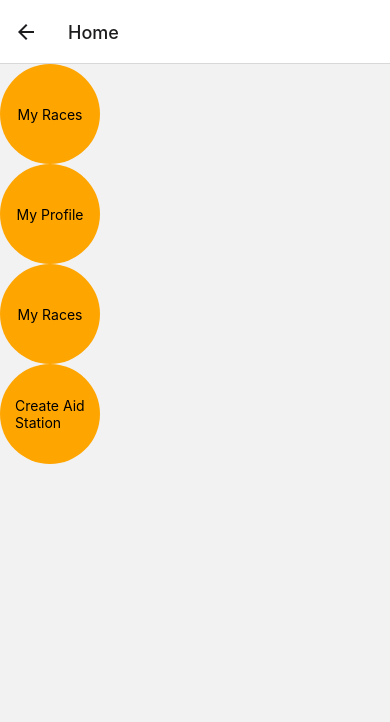
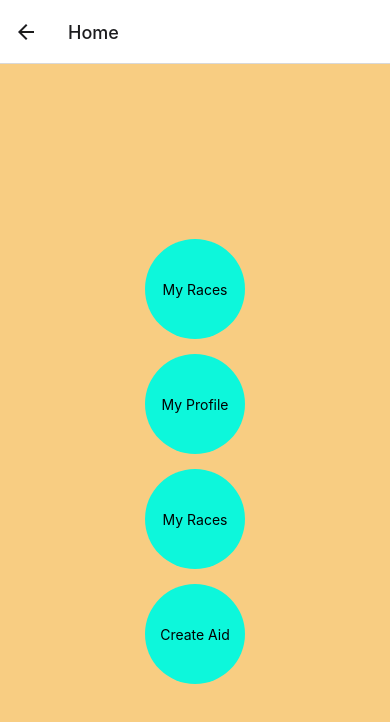
Before and after one commit to GreenField-Org/ultracrewmobile, a React Native app: screen /Home in a window 390 px wide. Shown: the top 722 px of the page. Built offline with nearby package versions, Linux system fonts and the light colour scheme.

Commit message:
adding default colors

```diff
--- a/Views/Home.js
+++ b/Views/Home.js
@@ -8,7 +8,7 @@ import { Button, Pressable } from 'react-native';
 
 export default function Home({ navigation }) {
     return (
-        <View>
+        <View style={styles.container}>
             <Pressable
               title="My Races"
               color= 'black'
@@ -36,7 +36,7 @@ export default function Home({ navigation }) {
       style={styles.button}
       backgroundColor= 'blue'
       onPress={() => navigation.navigate('AidStation')}>
-        <Text>Create Aid Station</Text>
+        <Text>Create Aid</Text>
       </Pressable>
 
         </View>
@@ -53,6 +53,13 @@ const styles = StyleSheet.create({
     paddingHorizontal: 15,
     borderRadius: 60,
     elevation: 3,
-    backgroundColor: 'orange',
-  }
+    marginTop: 15,
+    backgroundColor: '#0DF7DB',
+  },
+  container: {
+    flex: 1,
+    backgroundColor: '#F8CD82',
+    alignItems: 'center',
+    justifyContent: 'center',
+  },
 })
```
